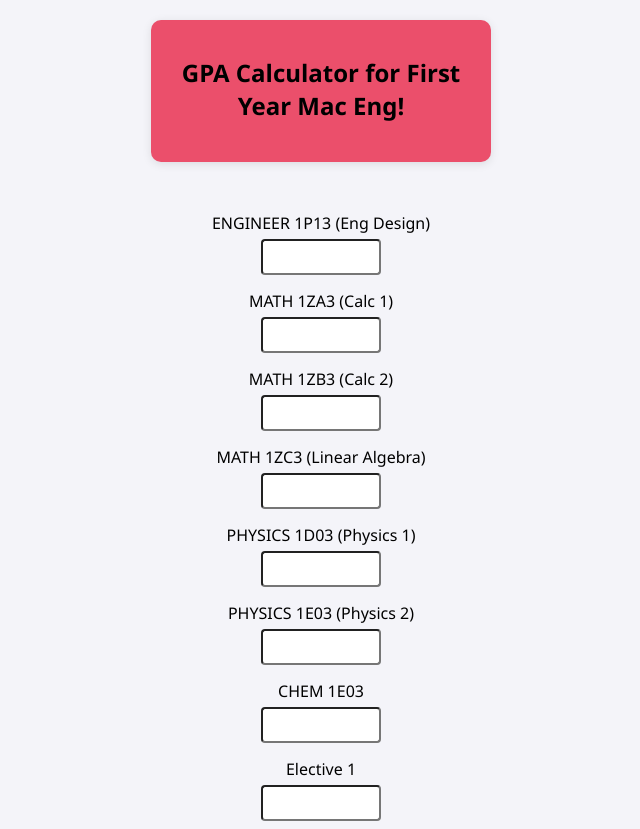
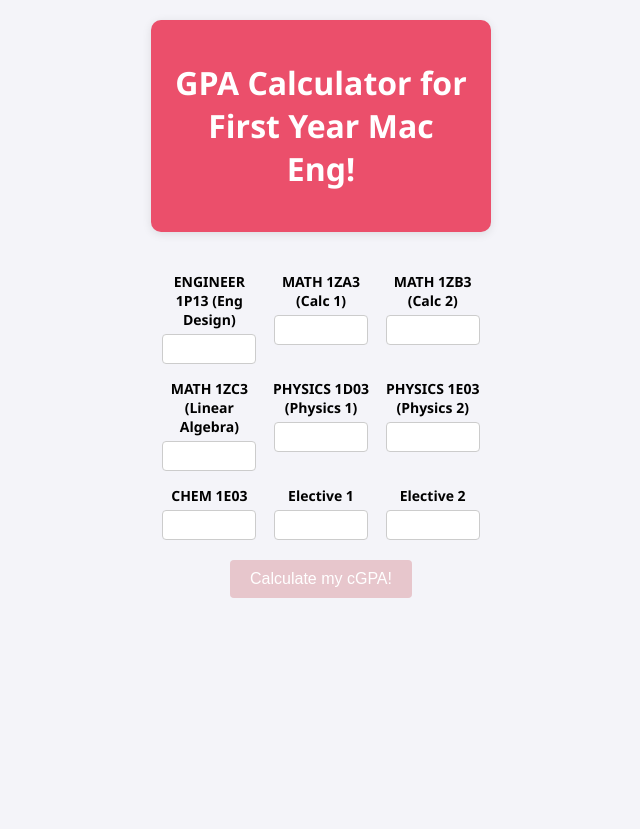
Before and after one commit to sanjana-allanki/mac-eng-gpa, a plain HTML site: page index.html in a window 1280 px wide. Shown: the top 829 px of the page, without its empty margins (319-959 px from the left). After the commit the page ends 800 px from the top, so only its background shows below. Drawn offline with Linux system fonts and the light colour scheme.

Commit message:
Update style.css

```diff
--- a/style.css
+++ b/style.css
@@ -1,46 +1,55 @@
 body {
-    font-family: 'Segoe UI', Tahoma, Geneva, Verdana, sans-serif, sans-serif;
+    font-family: 'Segoe UI', Tahoma, Geneva, Verdana, sans-serif;
     background-color: #f4f4f9;
     text-align: center;
+    margin: 0;
+    padding: 0;
 }
 
 .title-box {
-    background-color: rgb(235, 79, 107); /* pink */
+    background-color: rgb(235, 79, 107);
     width: 300px;
     margin: 20px auto;
     padding: 20px;
     border-radius: 10px;
-    text-align: center;
     box-shadow: 0 2px 10px rgba(0, 0, 0, 0.1);
+    color: white;
 }
 
 .container {
+    width: 320px;
     margin: 0 auto;
-    width: 300px;
     padding: 20px;
     background-color: transparent;
-    text-align: center;
 }
 
-
-h1 {
-    font-size: 24px;
+.grid-container {
+    display: grid;
+    grid-template-columns: repeat(3, 1fr);
+    gap: 15px;
+    justify-items: center;
     margin-bottom: 20px;
 }
 
 .input-group {
-    margin: 10px 0;
     display: flex;
     flex-direction: column;
     align-items: center;
 }
 
-input {
-    width: 100px;
-    padding: 8px;
-    margin: 5px;
+.input-group label {
+    font-size: 14px;
+    margin-bottom: 5px;
+    font-weight: bold;
+}
+
+.input-group input {
+    width: 80px;
+    padding: 6px;
     font-size: 14px;
     border-radius: 4px;
+    border: 1px solid #ccc;
+    text-align: center;
 }
 
 button {
@@ -56,3 +65,9 @@ button {
 button:hover {
     background-color: #ba9898;
 }
+
+#result {
+    margin-top: 20px;
+    font-size: 20px;
+    font-weight: bold;
+}
```
